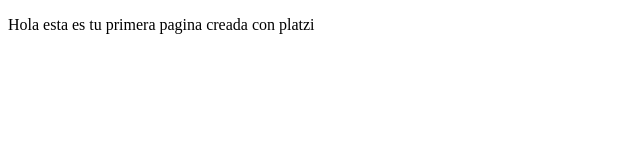
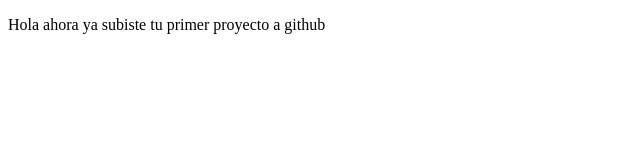
Before and after one commit to Glicorp/proyectoDemoCursoPrework, a plain HTML site: page index.html in a window 1280 px wide. Shown: the full height of the page, 0-640 px from the left. Drawn offline with Linux system fonts and the light colour scheme.

Commit message:
cambios agregamos tu mensaje

```diff
--- a/index.html
+++ b/index.html
@@ -7,6 +7,6 @@
     <title>Hola Mundo</title>
 </head>
 <body>
-    <p>Hola esta es tu primera pagina creada con platzi</p>
+    <p>Hola ahora ya subiste tu primer proyecto a github</p>
 </body>
 </html>
```
